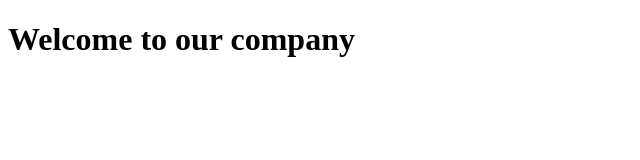
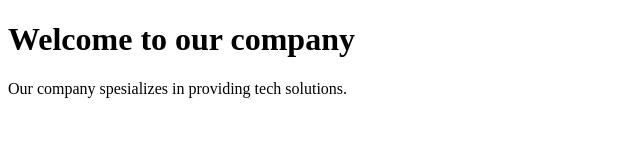
Before and after one commit to Neomap2006/company-profile, a plain HTML site: page index.html in a window 1280 px wide. Shown: the whole page, without its empty margins (0-640 px from the left). Drawn offline with Linux system fonts and the light colour scheme.

Commit message:
Update content in index.html

```diff
--- a/index.html
+++ b/index.html
@@ -7,5 +7,6 @@
 </head>
 <body>
     <h1>Welcome to our company</h1>
+    <p>Our company spesializes in providing tech solutions.</p>
 </body>
 </html>
```
